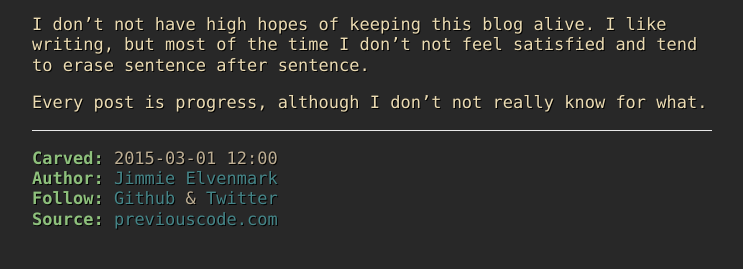
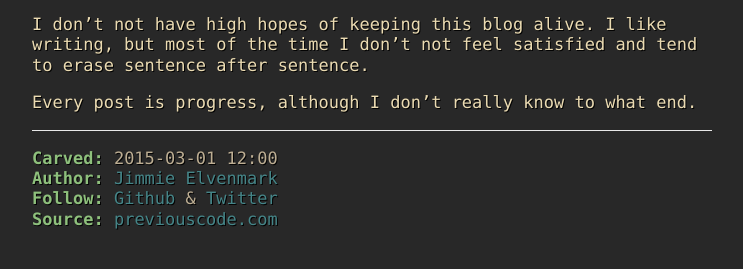
Before and after one commit to flugsio/flugsio.github.io, a Jekyll site: the page built from _posts/2015-03-01-first-post.markdown, in a window 1280 px wide. Shown: the part 866-1135 px from the top of the page, without its empty margins (268-1011 px from the left). Built offline with Jekyll 4.4.1, drawn with Linux system fonts in a browser that asks for light colours.

Commit message:
something

```diff
--- a/_posts/2015-03-01-first-post.markdown
+++ b/_posts/2015-03-01-first-post.markdown
@@ -60,4 +60,4 @@ but most of the time I don't not feel satisfied
 and tend to erase sentence after sentence.
 
 Every post is progress,
-although I don't not really know for what.
+although I don't really know to what end.
--- a/_posts/2015-08-02-making-ice-in-fridge.markdown
+++ b/_posts/2015-08-02-making-ice-in-fridge.markdown
@@ -22,7 +22,7 @@ the results was mostly about built-in icemakers.
 I decided to just experiment with random containers,
 and forthwith found a solution that worked.
 I just piled up an loaf pan sideways against the freezer wall.
-I haven't timed it, but it seems to make ice in about 8 hours.
+I haven't timed it, but it seems to make ice in about 12 hours.
 
 ![loaf pan in fridge]({{ site.url }}/images/20150802_140943_resize.jpg)
 ![ice cubes]({{ site.url }}/images/20150802_140956_resize.jpg)
```
